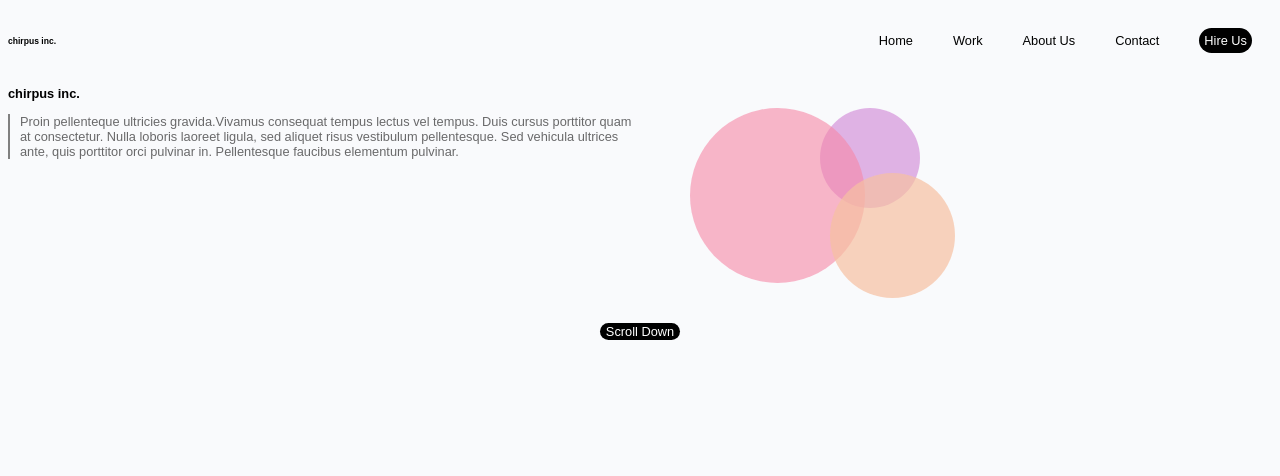
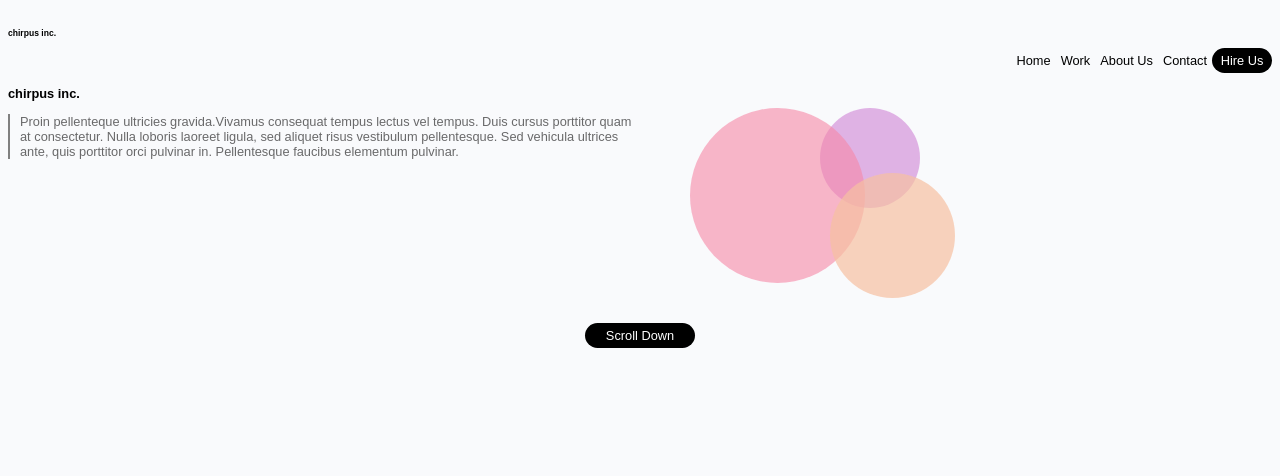
Before and after one commit to MattP92/HTML-CSSLab-, a plain HTML site: page index.html in a window 1280 px wide. Drawn offline with Linux system fonts and the light colour scheme.

Commit message:
HTML-CSSLabPt2

```diff
--- a/index.html
+++ b/index.html
@@ -2,6 +2,7 @@
 <html>
 
 <head>
+    <meta name="viewport" content="width=device-width, initial-scale=1.0">
     <link rel="stylesheet" type="text/css" href="style.css">
 </head>
 
@@ -31,8 +32,8 @@
                 <span class = "dot3"></span>
             </div>
         </div>
-        <div>
-            <button>Scroll Down</button>
+        <div class="footer">
+            <span class="bottom" >Scroll Down</span>
         </div>
 
     </body>
--- a/style.css
+++ b/style.css
@@ -1,39 +1,48 @@
-button{
-    border: none;
-    background-color: black;
-    color: white;
+header{
     display: flex;
-    margin: auto;
-    border-radius: 100px;
+    flex-direction: column;
+    font-family: sans-serif;
+    font-size: 0.8rem;
+    justify-content: space-between;
+}
+
+nav{
+    display: flex;
+    flex-direction: column;
     font-family: sans-serif;
     font-size: 0.8rem;
 }
 
-.black{
+a{
+    padding: 5px;
+}
+
+h6{
+    margin-bottom: 10px;
+}
+
+.bottom{
+    display: flex;
+    justify-content: center;
     background-color: black;
     color: white;
     border-radius: 200px;
     font-family: sans-serif;
     font-size: 0.8rem;
     padding: 5px;
+    width: 400px;
 }
 
-header,
-.heading,
-nav{
+.black{
     display: flex;
-    align-items: center;
+    justify-content: center;
+    background-color: black;
+    color: white;
+    border-radius: 200px;
     font-family: sans-serif;
     font-size: 0.8rem;
-}
-header{
-    justify-content: space-between;
-}
-
-a{
-    margin: 20px;
-    font-family: sans-serif;
-    font-size: 0.8rem;
+    padding: 5px;
+    width: 350px
 }
 
 p{
@@ -88,7 +97,8 @@ h3{
 .circles{
     position: relative;
     flex: 1;
-    margin-bottom: -150px
+    margin-bottom: -150px;
+    display: none;
 }
 
 .container{
@@ -103,3 +113,39 @@ h3{
 body{
     background-color: #f9fafc;
 }
+
+@media only screen and (min-width:768px){
+    nav{
+        flex-direction: row;
+        justify-content: flex-end;
+    }
+    .black{
+        justify-content: center;
+        background-color: black;
+        color: white;
+        border-radius: 100px;
+        font-family: sans-serif;
+        font-size: 0.8rem;
+        padding: 5px;
+        width: 50px
+    }
+    .bottom{
+        background-color: black;
+        color: white;
+        border-radius: 100px;
+        font-family: sans-serif;
+        font-size: 0.8rem;
+        padding: 5px;
+        width: 100px;
+    }
+    .footer {
+        display: flex;
+        justify-content: center;
+    }
+    .circles{
+        position: relative;
+        flex: 1;
+        margin-bottom: -150px;
+        display: block;
+    }
+}
```
